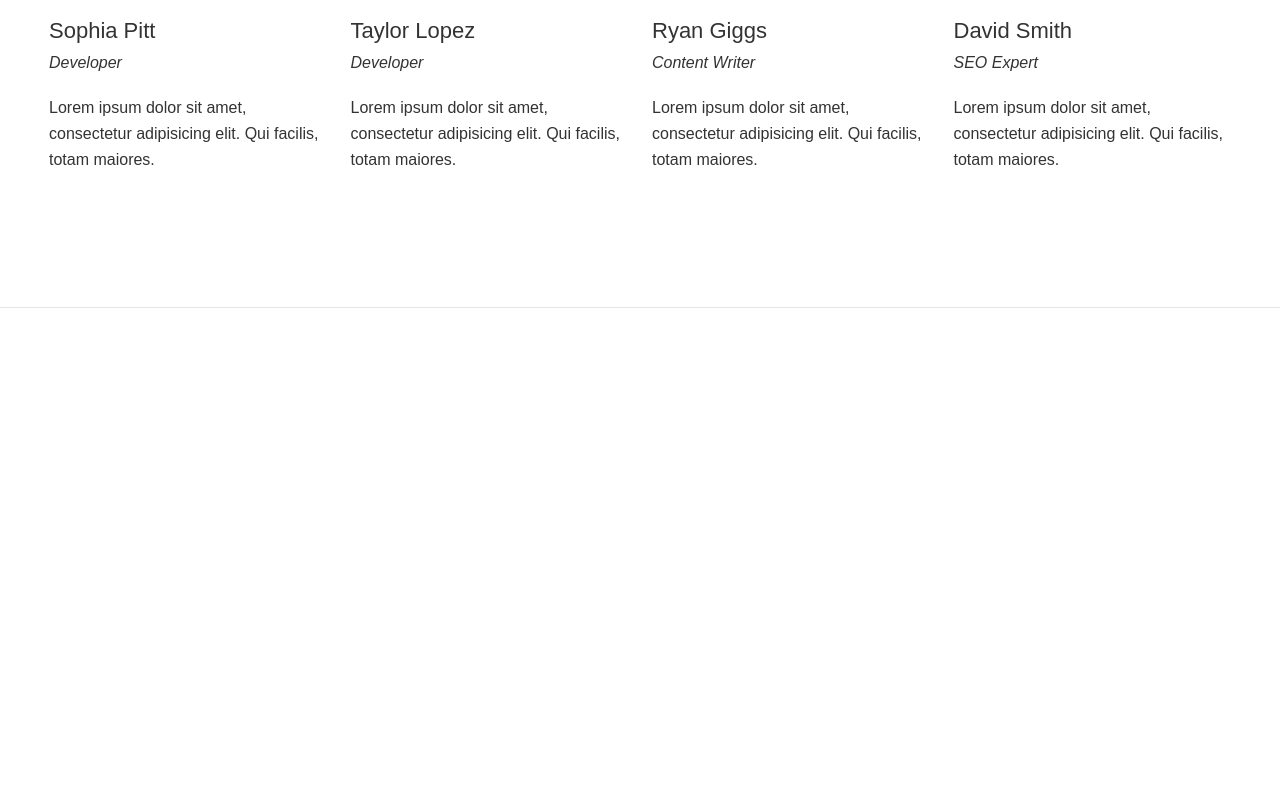
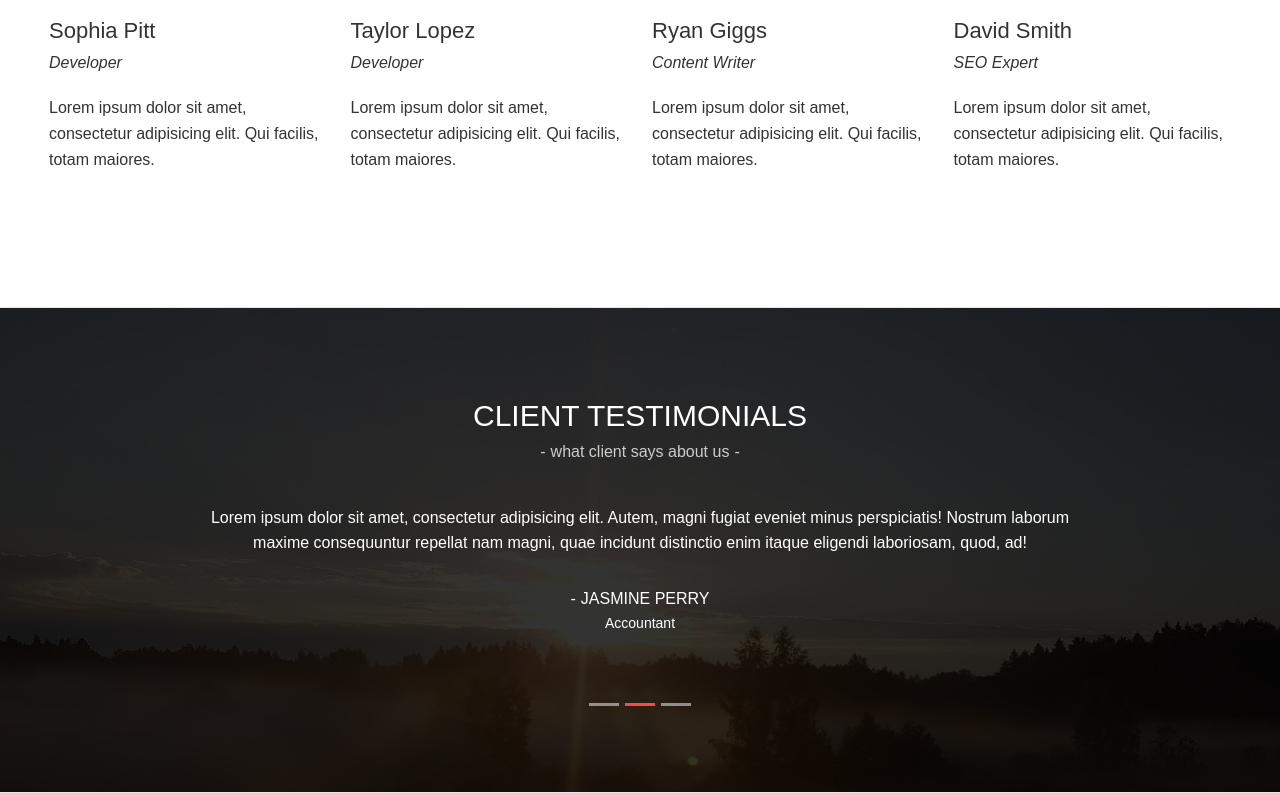
Before and after one commit to kyh012412/reactbootstrap_bibek, a React (Create React App) app: page / in a window 1280 px wide. Shown: the part 3993-4786 px from the top of the page. Before the commit the page ends 4301 px from the top, so only its background shows below. Built offline with nearby package versions, Linux system fonts and the light colour scheme.

Commit message:
9 testimonials carousel api options

```diff
--- a/src/App.js
+++ b/src/App.js
@@ -7,6 +7,7 @@
 import AppServices from './components/services';
 import AppWorks from './components/works';
 import AppTeams from './components/teams';
+import AppTestimonials from './components/testmonial';
 
 function App() {
   return (
@@ -20,6 +21,7 @@
         <AppServices />
         <AppWorks />
         <AppTeams />
+        <AppTestimonials />
       </main>
     </div>
   );
--- /dev/null
+++ b/src/components/testmonial.js
@@ -0,0 +1,57 @@
+import Carousel from 'react-bootstrap/Carousel';
+import Container from 'react-bootstrap/Container';
+import Image from 'react-bootstrap/Image';
+
+var testimonialsData = [
+  {
+    id: 1,
+    name: 'John Wills',
+    description:
+      'Lorem ipsum dolor sit amet, consectetur adipisicing elit. Consequuntur non earum repudiandae ipsa reprehenderit quaerat, quo a cupiditate, voluptatibus voluptates, dolores nam accusantium error, modi iure itaque totam labore.',
+    designation: 'Manager',
+  },
+  {
+    id: 2,
+    name: 'Jasmine Perry',
+    description:
+      'Lorem ipsum dolor sit amet, consectetur adipisicing elit. Autem, magni fugiat eveniet minus perspiciatis! Nostrum laborum maxime consequuntur repellat nam magni, quae incidunt distinctio enim itaque eligendi laboriosam, quod, ad!',
+    designation: 'Accountant',
+  },
+  {
+    id: 3,
+    name: 'Rocky Johnson',
+    description:
+      'Lorem ipsum dolor sit amet, consectetur adipisicing elit. Laudantium facilis optio porro omnis alias eaque corporis error est ut, reprehenderit quae asperiores illum quo voluptates debitis non. Repellat fugit, asperiores?',
+    designation: 'CEO',
+  },
+];
+export default function AppTestimonials() {
+  return (
+    <section id="testimonials" className="block testimonials-block">
+      <Container fluid>
+        <div className="title-holder">
+          <h2>Client testimonials</h2>
+          <div className="subtitle">what client says about us</div>
+        </div>
+        <Carousel controls={false}>
+          {testimonialsData.map((testimonial) => {
+            return (
+              <Carousel.Item key={testimonial.id}>
+                {/* <Image text="First slide" /> */}
+                <blockquote>
+                  <p>{testimonial.description}</p>
+                  <cite>
+                    <span className="name">{testimonial.name}</span>
+                    <span className="designation">
+                      {testimonial.designation}
+                    </span>
+                  </cite>
+                </blockquote>
+              </Carousel.Item>
+            );
+          })}
+        </Carousel>
+      </Container>
+    </section>
+  );
+}
```
